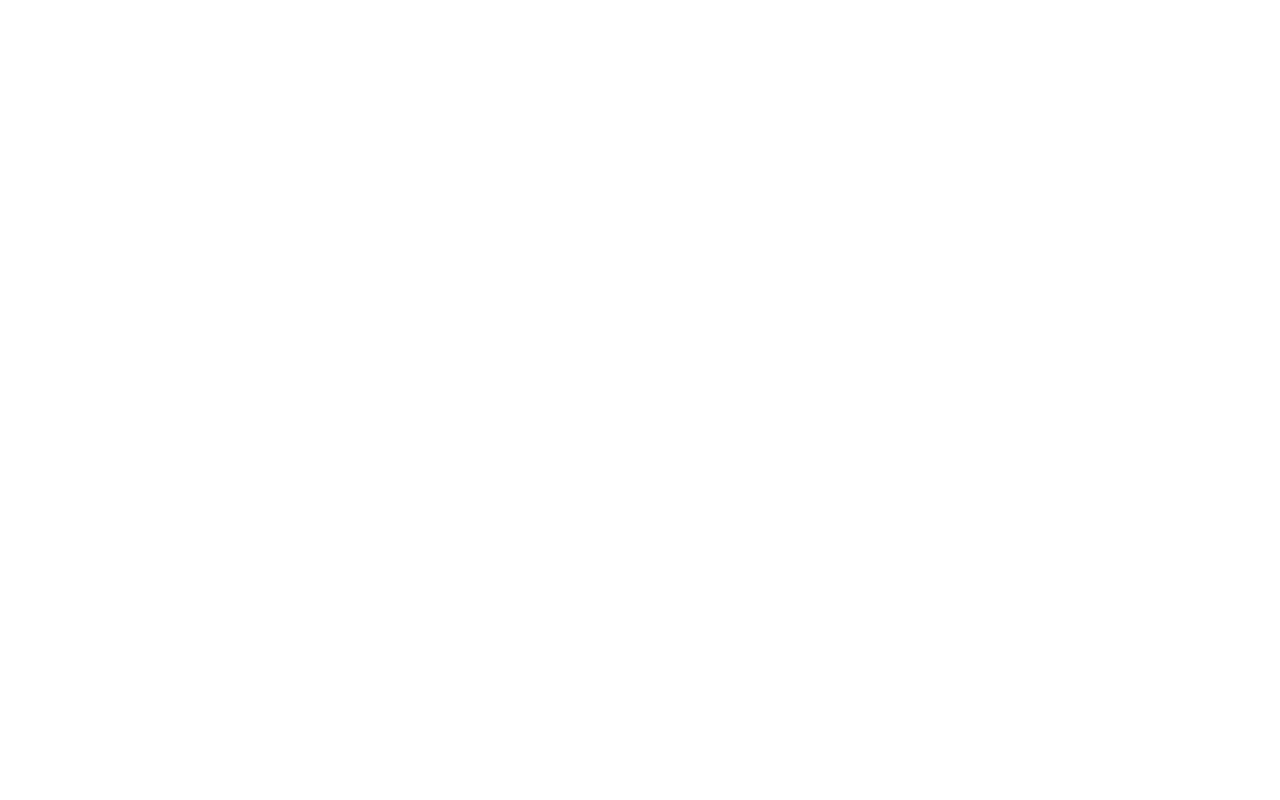
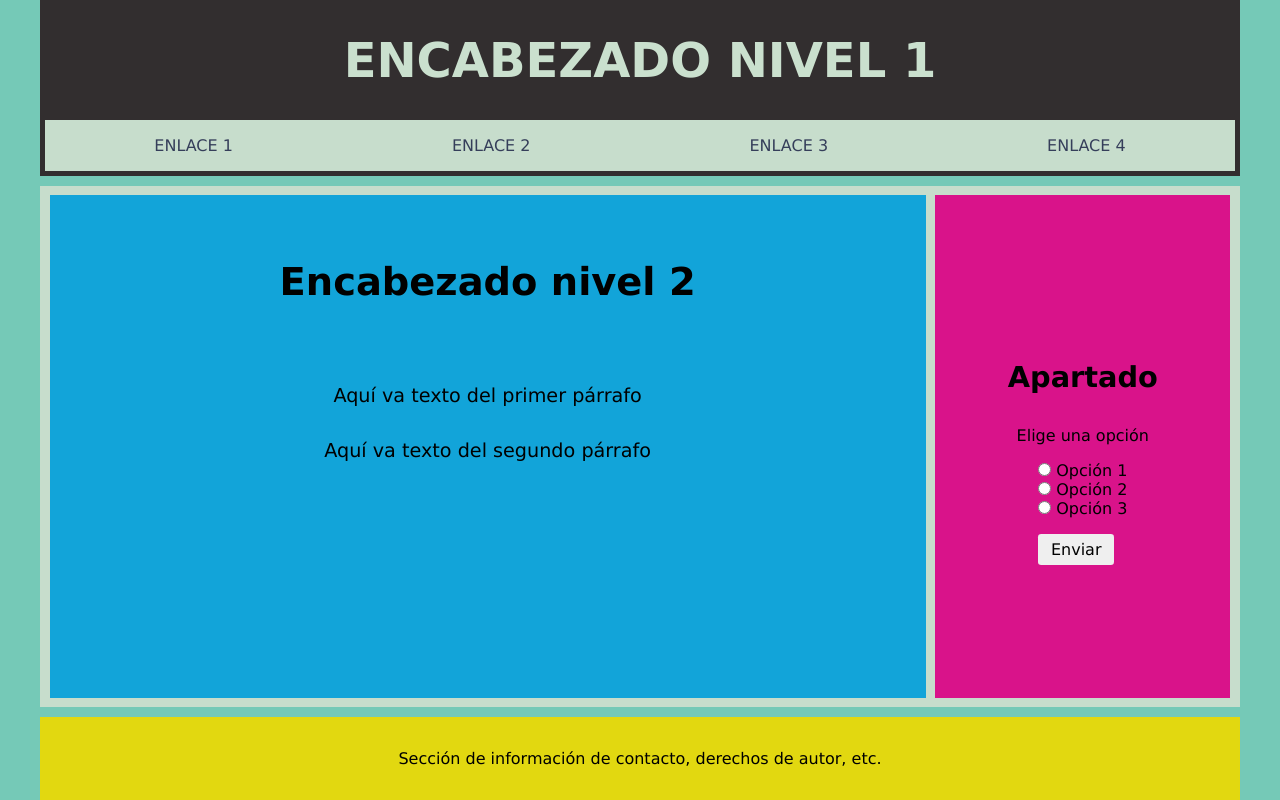
Before and after one commit to Zitla18/Practica_4, a plain HTML site: page index.html in a window 1280 px wide. Drawn offline with Linux system fonts and the light colour scheme.

Commit message:
Practica finalizada

```diff
--- /dev/null
+++ b/css/styles.css
@@ -0,0 +1,130 @@
+html, * { box-sizing: border-box; }
+
+*, *:after, *:before {
+  box-sizing: inherit;
+  margin: 0;
+  padding: 0;
+  font-size: 16px;
+  font-family:'Lucida Sans', 'Lucida Sans Regular', 'Lucida Grande', 'Lucida Sans Unicode', Geneva, Verdana, sans-serif;
+}
+
+body {
+  width: 100%;
+  min-height: 100vh;
+  background-color: #75c9b7;
+  padding: 0 1rem;
+  display: flex;
+  flex-direction: column;
+  align-items: center;
+}
+
+ul { list-style: none; }
+
+a { text-decoration: none; }
+
+header, div, footer {
+  width: 100%;
+  max-width: 1200px;
+}
+
+header {
+  background-color: #322E2f;
+  text-align: center;
+  height: 11rem;
+  padding-bottom: .3rem;
+  padding-left: .3rem;
+  padding-right: .3rem;
+  margin-bottom: .6rem;
+}
+
+h1 {
+  color: #CAE0CE;
+  font-size: 3rem;
+  padding: 2rem 0;
+}
+
+nav {
+  background-color: #C7DDCC;
+  width: 100%;
+}
+
+ul {
+  display: flex;
+  flex-wrap: wrap;
+  justify-content: space-around;
+}
+
+a {
+  display: block;
+  padding: 1rem;
+  color: #353E5A;
+}
+
+div {
+  width: 100%;
+  background-color: #C7DDCC;
+  display: inline-flex;
+  flex-wrap: wrap;
+  flex: 1;
+  gap: .6rem;
+  padding: .6rem;
+  margin-bottom: .6rem;
+}
+
+main {
+  background-color: #12A4D9;
+  flex: 1;
+  height: auto;
+}
+
+h2 {
+  font-size: 2.4rem;
+  padding: 4rem 0;
+}
+
+article > p {
+  font-size: 1.2rem;
+  padding: 1rem 0;
+}
+
+article {
+  display: flex;
+  flex-direction: column;
+  align-items: center;
+  justify-content: center;
+}
+
+aside {
+  width: 25%;
+  background-color: #D9138A;
+  display: flex;
+  flex-wrap: wrap;
+  flex-direction: column;
+  align-items: center;
+  justify-content: center;
+}
+
+h3 {
+  font-size: 1.8rem;
+  padding-top: 2rem;
+  padding-bottom: 1rem;
+}
+
+aside p { padding: 1rem 0; }
+
+input[type="submit"] {
+  display: block;
+  margin-top: 1rem;
+  padding: .4rem .8rem;
+  border-radius: .2rem;
+  cursor: pointer;
+  border: none;
+}
+
+footer {
+  width: 100%;
+  background-color: #E2D810;
+  text-align: center;
+  min-height: 3rem;
+  padding: 2rem 0;
+}
--- a/index.html
+++ b/index.html
@@ -1,12 +1,55 @@
 <!DOCTYPE html>
 <html lang="en">
 <head>
-    <meta charset="UTF-8">
-    <meta http-equiv="X-UA-Compatible" content="IE=edge">
-    <meta name="viewport" content="width=device-width, initial-scale=1.0">
-    <title>Práctica 4</title>
+  <meta charset="UTF-8">
+  <meta http-equiv="X-UA-Compatible" content="IE=edge">
+  <meta name="viewport" content="width=device-width, initial-scale=1.0">
+  <link rel="stylesheet" href="css/styles.css">
+  <title>PRACTICA 4</title>
+
+
 </head>
 <body>
+  <!-- Sección del encabezado -->
+  <header>
+    <h1>ENCABEZADO NIVEL 1</h1>
+    <nav>
+      <ul>
+        <li><a href="#">ENLACE 1</a></li>
+        <li><a href="#">ENLACE 2</a></li>
+        <li><a href="#">ENLACE 3</a></li>
+        <li><a href="#">ENLACE 4</a></li>
+      </ul>
+    </nav>
+  </header>
 
+  <!-- Sección del contenido principal -->
+  <div>
+    <main>
+      <article>
+        <h2>Encabezado nivel 2</h2>
+        <p>Aquí va texto del primer párrafo</p>
+        <p>Aquí va texto del segundo párrafo</p>
+      </article>
+    </main>
+    <aside>
+      <h3>Apartado</h3>
+      <p>Elige una opción</p>
+      <form action="/">
+        <input type="radio" id="opt1" name="options" value="option_one">
+        <label for="opt1">Opción 1</label><br>
+        <input type="radio" id="opt2" name="options" value="option_two">
+        <label for="opt2">Opción 2</label><br>
+        <input type="radio" id="opt3" name="options" value="option_three">
+        <label for="opt3">Opción 3</label>
+        <input type="submit" value="Enviar">
+      </form>
+    </aside>
+  </div>
+
+  <!-- Sección del pie de página -->
+  <footer>
+    <span>Sección de información de contacto, derechos de autor, etc.</span>
+  </footer>
 </body>
 </html>
```
